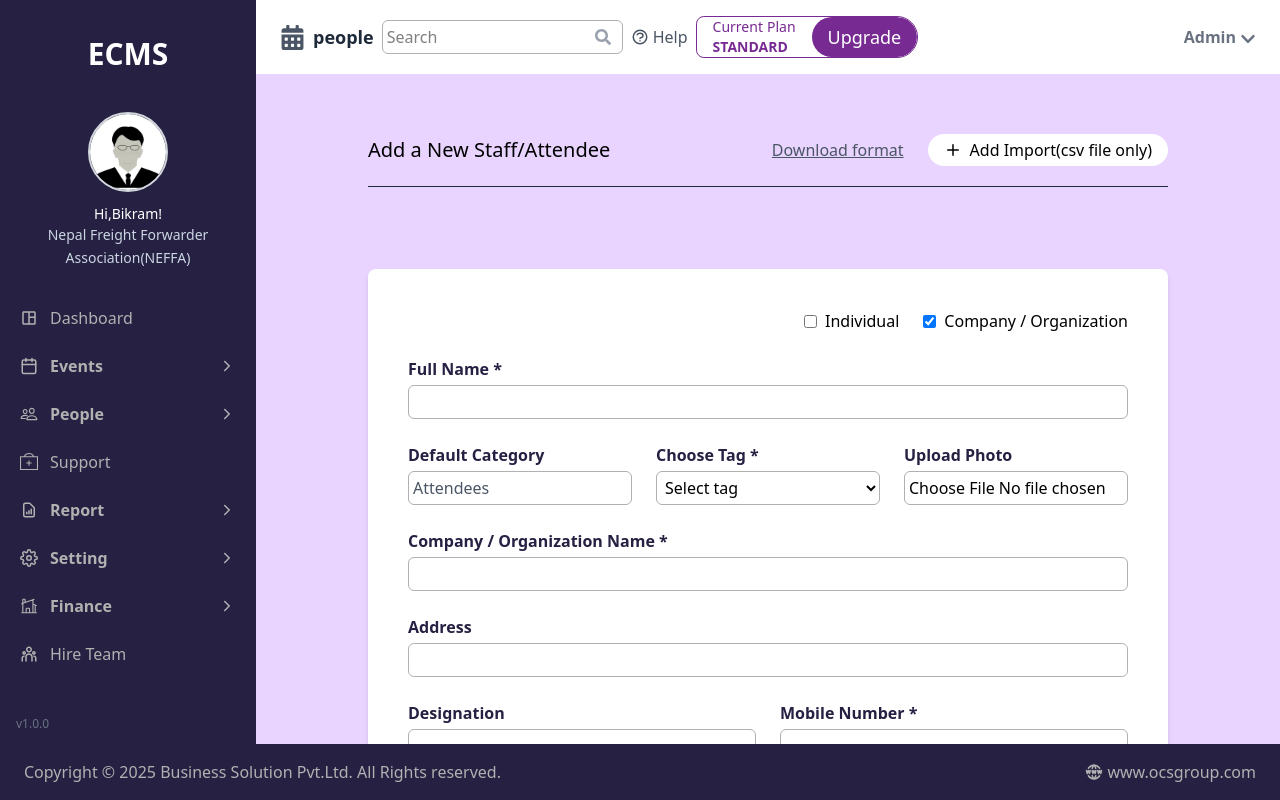
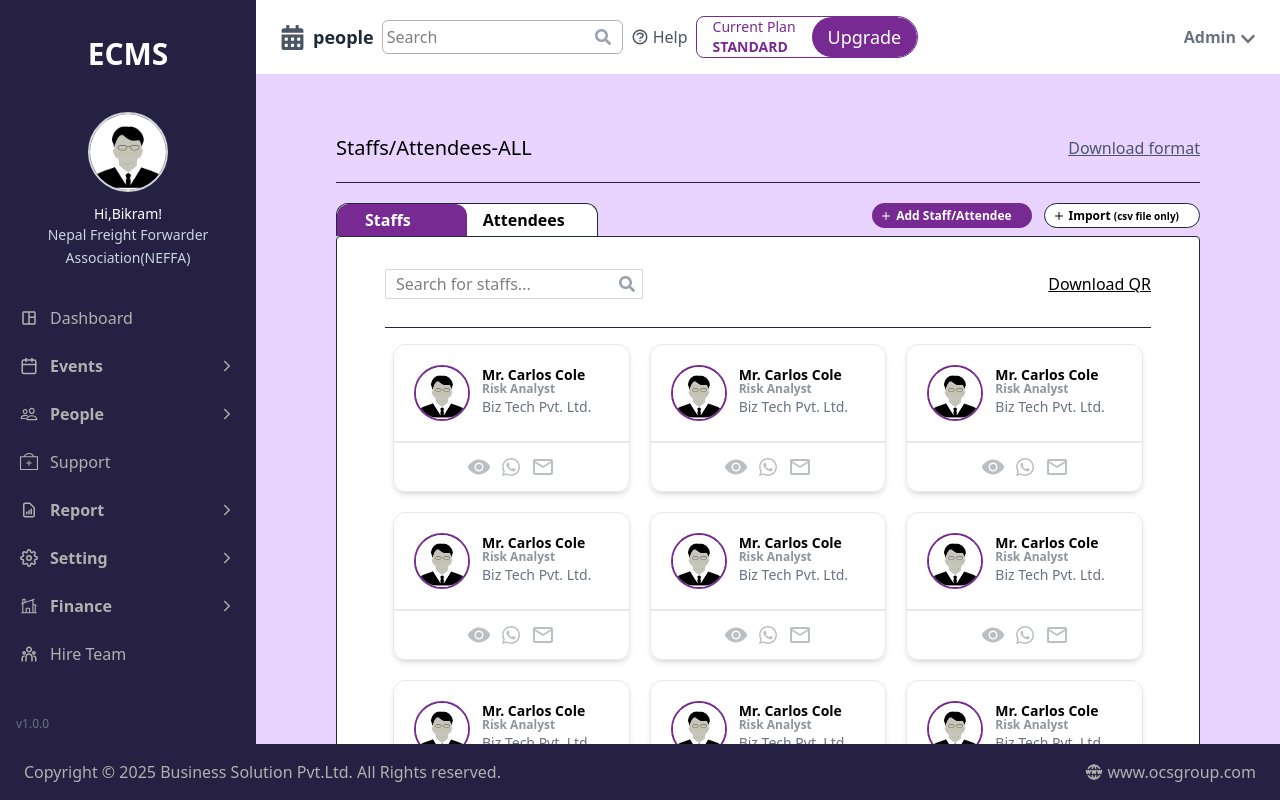
Before and after one commit to koiraladarwin/ecmsadminpage, a React (Vite) app: page /people/1 in a window 1280 px wide. Built offline with nearby package versions, Linux system fonts and the light colour scheme.

Commit message:
add the home page for staff/attendee

```diff
--- a/src/features/dashboard/people/components/Header.jsx
+++ b/src/features/dashboard/people/components/Header.jsx
@@ -1,14 +1,16 @@
 import React from 'react'
 import Button from './Button'
 
-function Header({ title, download = false }) {
+function Header({ title, download = false, showForm = false }) {
   return (
     <div className='pt-15 pb-5 w-full '>
       <div className='w-full flex flex-col gap-6 md:flex-row justify-between items-center border-b border-gray-800 pb-5 '>
         <div className='text-xl'>{title}</div>
         <div className='flex flex-col lg:flex-row lg:items-center gap-6'>
           {download ? <p className='underline text-gray-600'>Download format</p> : <Button type='primary' text='Add Staff/Attendee' />}
-          <Button type='secondary' text='Add Import(csv file only)' />
+          {
+            showForm && <Button type='secondary' text='Add Import(csv file only)' />
+          }
         </div>
       </div>
 
--- /dev/null
+++ b/src/features/dashboard/people/components/PeopleDisplay.jsx
@@ -0,0 +1,78 @@
+import React, { useState } from 'react'
+import { FaSearch } from 'react-icons/fa'
+import { FiPlus } from 'react-icons/fi'
+import { IoEye } from 'react-icons/io5'
+import { LiaWhatsapp } from 'react-icons/lia'
+import { MdOutlineMail } from 'react-icons/md'
+
+const PeopleDisplay = ({showForm}) => {
+  return (
+    <div className='w-full'>
+      <div className='w-full flex justify-between'>
+        <div className='flex bg-white rounded-tl-xl rounded-tr-xl border-l border-t border-r border-gray-800 border-solid'>
+          <button className=' ps-7 pe-14 py-1 bg-sidebar-hover text-white font-semibold rounded-tl-xl rounded-tr-xl'>Staffs</button>
+          <button className={'ps-4 pe-8 py-1 font-semibold'}>Attendees</button>
+        </div>
+        <div className='flex gap-3'>
+          <button className={'flex items-center gap-1 px-2 h-[25px] pe-5 font-semibold rounded-full transition text-xs text-white bg-sidebar-hover cursor-pointer'} onClick={() => showForm(true)}>
+            <FiPlus size={12} />
+            <span className='hidden md:block'>
+              Add Staff/Attendee
+            </span>
+          </button>
+          <button className={'flex items-center gap-1 px-2 h-[25px] pe-5 font-semibold rounded-full transition text-xs text-black bg-white border border-gray-800 border-solid cursor-pointer'}>
+            <FiPlus size={12} />
+            <p className='hidden md:block'>
+              Import <span className='text-[10px]'>(csv file only)</span>
+            </p>
+          </button>
+        </div>
+      </div>
+      <div className='w-full bg-white border border-gray-800 border-solid rounded-sm py-8 px-12'>
+        <div className='w-full flex flex-col md:flex-row justify-between border-b border-gray-800 border-solid pb-7 items-center'>
+          <div className="relative w-fit">
+            <input
+              type="text"
+              placeholder="Search for staffs..."
+              className="rounded-xs focus:outline-none text-md"
+              style={{ padding: '2px 15px 2px 10px', border: '1.9px solid rgba(128,128,128,0.3)' }}
+            />
+            <FaSearch className="absolute right-2 top-1/2 -translate-y-1/2 text-gray-400" />
+          </div>
+          <span className='underline'>Download QR</span>
+        </div>
+        <div className='grid grid-cols-1 md:grid-cols-2 lg:grid-cols-3 py-4 px-2 gap-5'>
+          {
+            Array.from({ length: 9 }, (_, i) => i).map(item => (
+              <div className='w-full flex flex-col rounded-xl shadow-md shadow-black/10 pt-5 border border-gray-800/10 border-solid'>
+                <div className='flex gap-3 border-b-2 border-gray-800/10 border-solid ps-5 pb-5'>
+                  <img
+                    src="/placeholder.jpg"
+                    alt="Profile"
+                    className="w-14 h-14 rounded-full border-2 border-sidebar-hover object-cover"
+                  />
+                  <div className='flex flex-col'>
+                    <div className='flex flex-col -space-y-1'>
+                      <span className='text-sm font-semibold'>Mr. Carlos Cole</span>
+                      <span className='text-gray-800/50 font-semibold text-xs text-semibold'>Risk Analyst</span>
+                    </div>
+                    <span className='text-sm font-medium text-gray-500'>Biz Tech Pvt. Ltd.</span>
+                  </div>
+                </div>
+                <div className='py-3 flex justify-center'>
+                  <div className='w-fit flex gap-2'>
+                    <IoEye className='text-2xl text-gray-800/30 cursor-pointer' />
+                    <LiaWhatsapp className='text-2xl text-gray-800/30 cursor-pointer' />
+                    <MdOutlineMail className='text-2xl text-gray-800/30 cursor-pointer' />
+                  </div>
+                </div>
+              </div>
+            ))
+          }
+        </div>
+      </div>
+    </div>
+  )
+}
+
+export default PeopleDisplay
--- a/src/features/dashboard/people/pages/StaffAttendeePage.jsx
+++ b/src/features/dashboard/people/pages/StaffAttendeePage.jsx
@@ -1,16 +1,26 @@
-import React from 'react'
+import React, { useState } from 'react'
 import { useParams } from 'react-router-dom'
 import Header from '../components/Header'
 import AddAttendeeForm from '../components/form/AddAttendeeForm'
+import PeopleDisplay from '../components/PeopleDisplay'
 
 function StaffAttendeePage() {
   const { peopleId } = useParams()
+  const [showForm, setShowForm] = useState(false)
 
   return (
-   <div className='w-full lg:px-28 px-5'>
-   <Header title='Add a New Staff/Attendee' download={true}/>
-   <AddAttendeeForm/>
-   </div>
+    <div className='w-full lg:px-20 px-5'>
+      <Header title={showForm ? 'Add a New Staff/Attendee' : "Staffs/Attendees-ALL"} download={true} showForm={showForm} />
+      {
+        showForm ?
+          <AddAttendeeForm />
+          :
+          <>
+            <PeopleDisplay showForm={setShowForm}/>
+          </>
+      }
+
+    </div>
   )
 }
 
```
